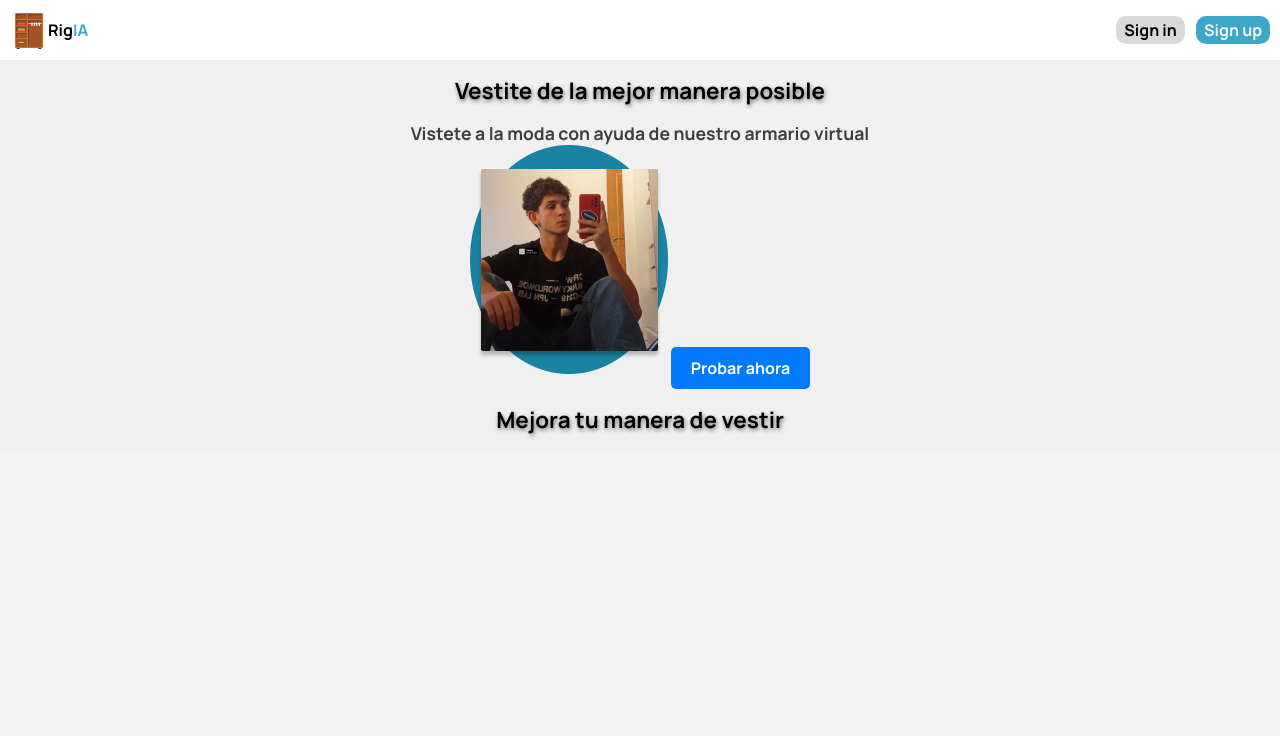
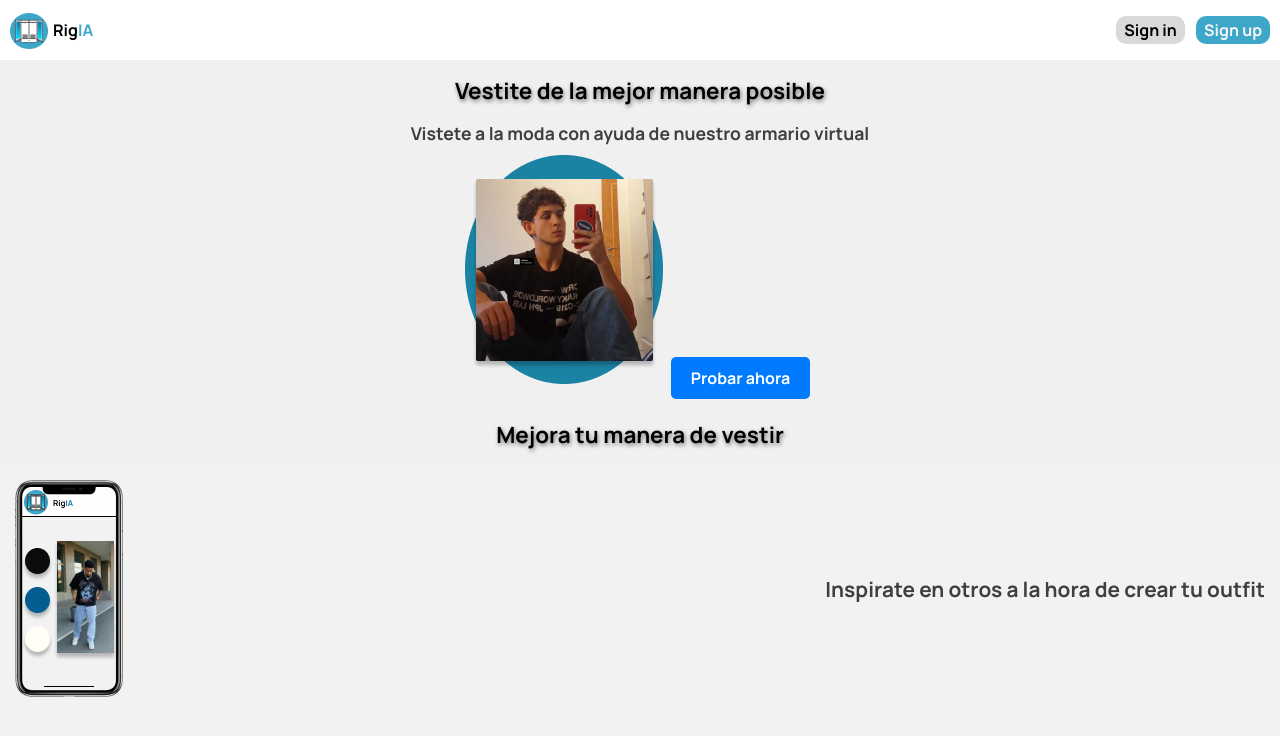
Before and after one commit to Dantemacu/RigIA, a PHP site: page /PantallaInicio.html in a window 1280 px wide. Shown: the top 736 px of the page. Run offline with PHP 8.4, Linux system fonts and the light colour scheme.

Commit message:
feat(Termine la pantalla de inicio y empece a hacer la home) )

```diff
--- a/RigIA/Styles.css
+++ b/RigIA/PantallaInicio.css
@@ -10,7 +10,6 @@ body{
     text-decoration: none;
     background-color: #f2f2f2;
 }
-
 
 
 a{
@@ -40,6 +39,10 @@ header span{
     display: flex;
     align-items: center;
     text-decoration: none;
+}
+
+div a{
+  margin: 5px;
 }
 
 .logo img{
@@ -91,6 +94,7 @@ background-color: #3DA7C9;
   .container img {
     max-width: 100%;
     height: auto;
+    margin-top: 10px;
   }
 
   .container a.sign-up {
@@ -101,3 +105,16 @@ background-color: #3DA7C9;
     text-decoration: none;
     border-radius: 5px;
   }
+
+  .pie{
+    display: flex;
+    justify-content: space-between;
+    margin: 15px;
+    align-items: center;
+  }
+
+  .pie h3{
+    text-align: center;
+    color: #3F3F3F;
+    font-size: 1.3rem;
+  }
--- a/RigIA/PantallaInicio.html
+++ b/RigIA/PantallaInicio.html
@@ -5,12 +5,13 @@
     <meta http-equiv="X-UA-Compatible" content="IE=edge">
     <meta name="viewport" content="width=device-width, initial-scale=1.0">
     <title>RigIA</title>
-    <link rel="stylesheet" href="Styles.css">
+    <link rel="stylesheet" href="PantallaInicio.css">
+
 </head>
 <body>
     <header>
         <div class="logo">
-            <img src="Images/armario gad.png" alt="armario">
+            <img src="Images/Logo.png " alt="logo">
             <a href="#">Rig<span>IA</span></a>
         </div>
                 <nav>
@@ -29,7 +30,10 @@
         </div>
     </section>
 
-
+    <div class="pie">
+        <img src="Images/Celular.png" alt="Iphone">
+        <h3>Inspirate en otros a la hora de crear tu outfit</h3>
+    </div>
 
 </body>
 </html>
```
Also changed, not shown: RigIA/Home.css (added, +47 -0 lines), RigIA/Home.html (added, +22 -0 lines), RigIA/Images/Celular.png (added), RigIA/Images/Logo.png (added).
